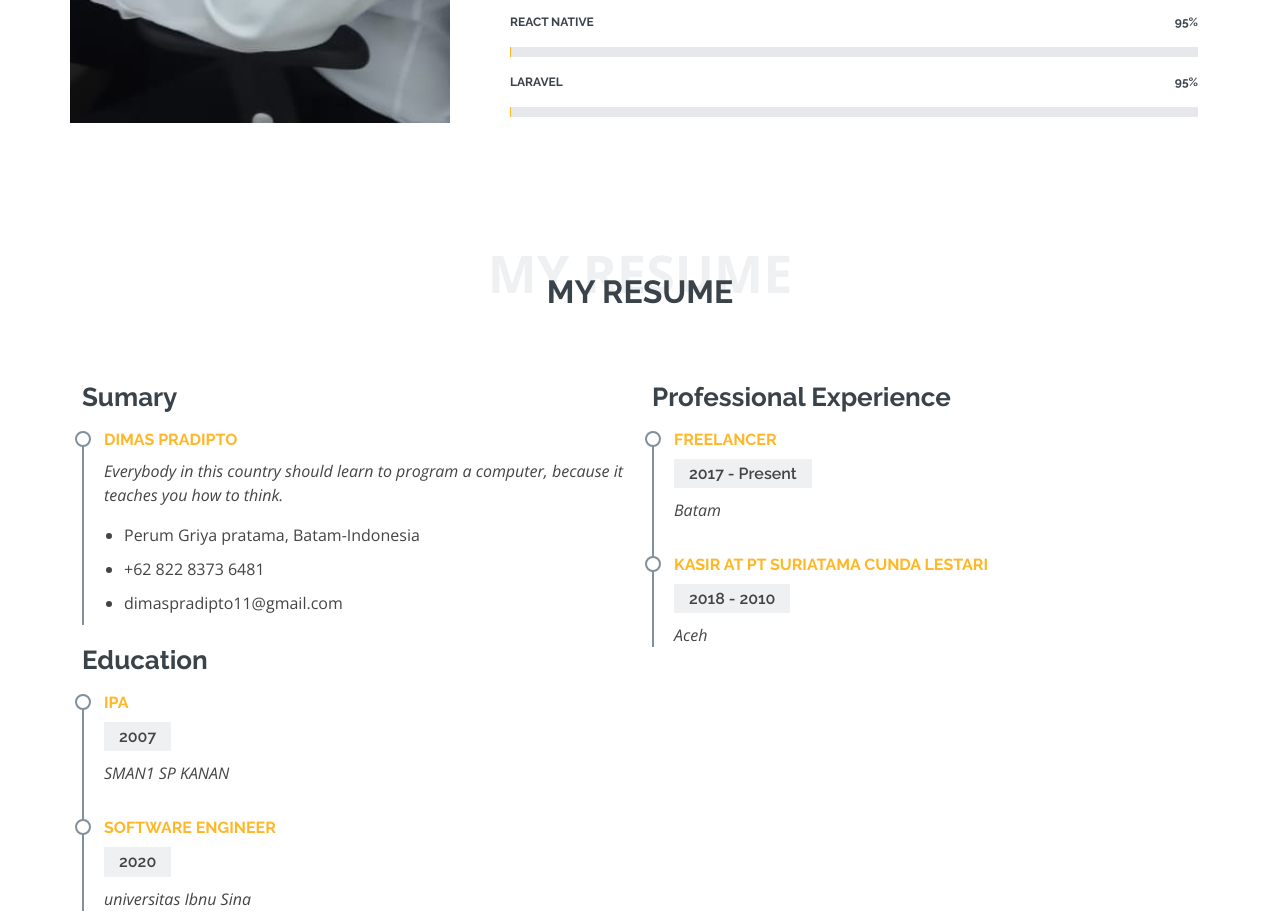
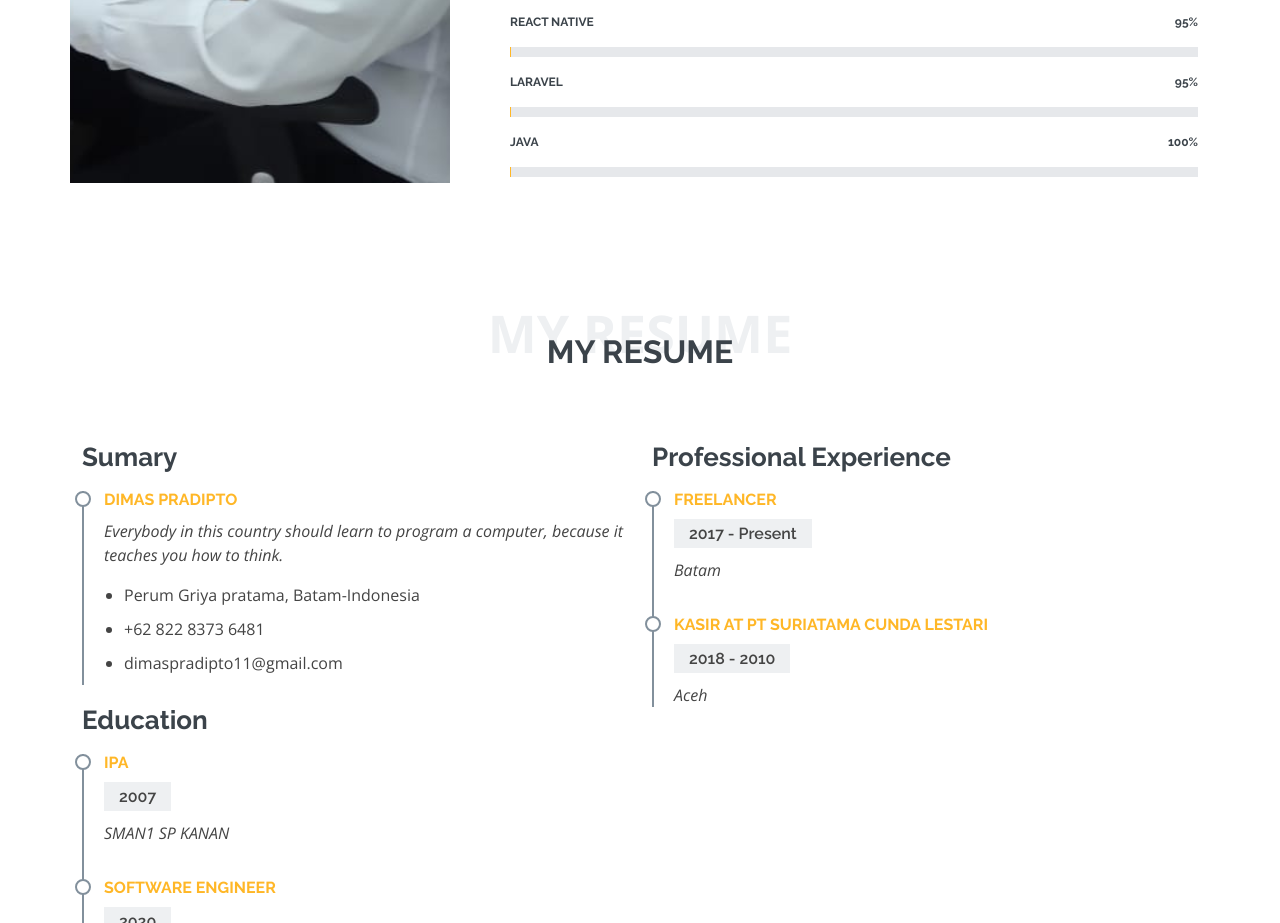
Before and after one commit to dimaspradipto/portfolio.github.io, a plain HTML site: page index.html in a window 1280 px wide. Shown: the part 1565-2488 px from the top of the page. Drawn offline with nearby package versions, Linux system fonts and the light colour scheme; a script that the page names is missing.

Commit message:
mengubah resume2

```diff
--- a/index.html
+++ b/index.html
@@ -155,6 +155,13 @@
                                     <span class="skill">LARAVEL <i class="val">95%</i></span>
                                     <div class="progress-bar-wrap">
                                         <div class="progress-bar" role="progressbar" aria-valuenow="95" aria-valuemin="0" aria-valuemax="100"></div>
+                                    </div>
+                                </div>
+
+                                <div class="progress">
+                                    <span class="skill"> JAVA <i class="val">100%</i></span>
+                                    <div class="progress-bar-wrap">
+                                        <div class="progress-bar" role="progressbar" aria-valuenow="100" aria-valuemin="0" aria-valuemax="100"></div>
                                     </div>
                                 </div>
 
```
